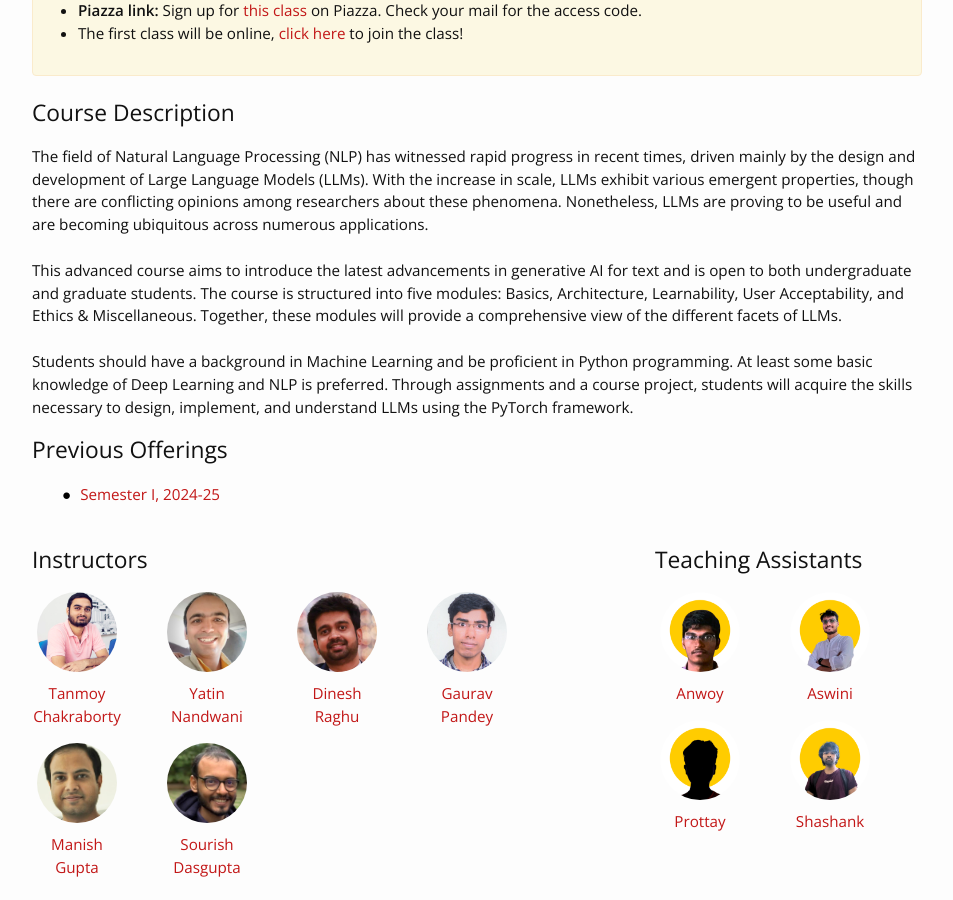
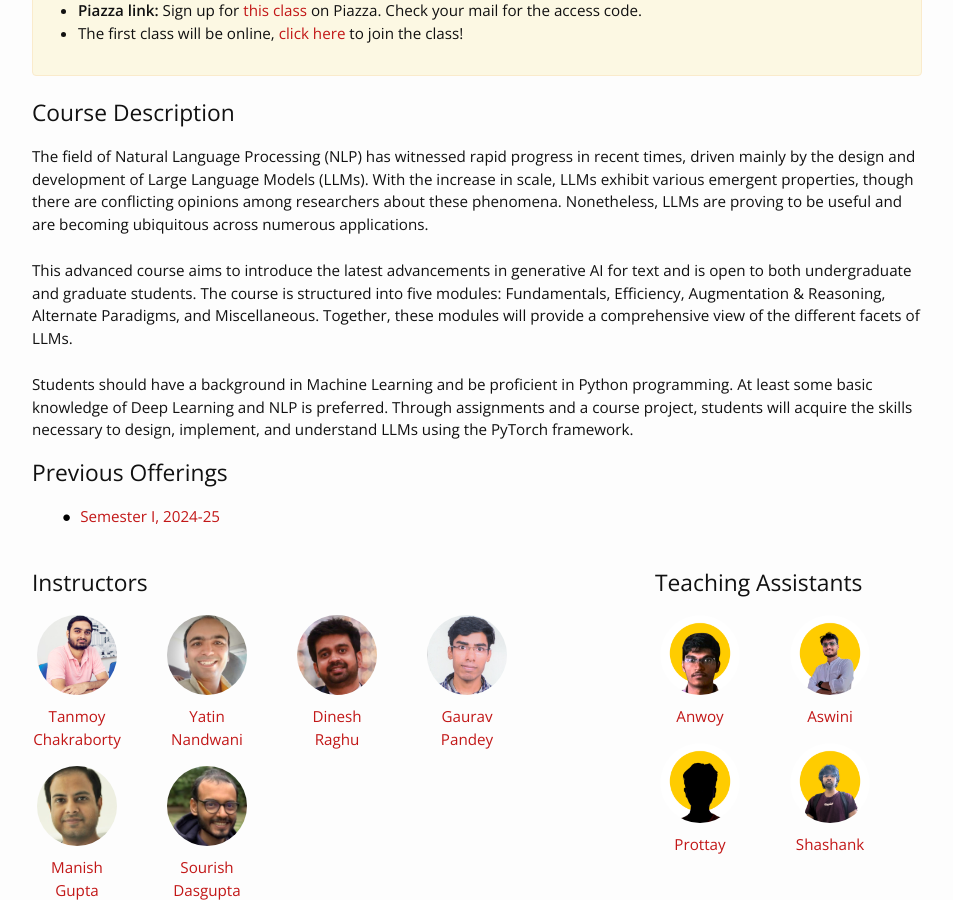
Before and after one commit to lcs2-iitd/ELL8299-2501, a Jekyll site: the page built from index.md, in a window 1280 px wide and 900 px high, scrolled down 334 px. Shown: the whole window, without its empty margins (163-1116 px from the left). Built offline with Jekyll 4.4.1, drawn with Linux system fonts in a browser that asks for light colours; nearby versions of some CDN libraries.

Commit message:
Update _config.yml

```diff
--- a/_config.yml
+++ b/_config.yml
@@ -1,7 +1,7 @@
 # Site settings
 course_code: ELL8299/AIL861
 course_name: "Advances in Large Language Models"
-course_description: "The field of Natural Language Processing (NLP) has witnessed rapid progress in recent times, driven mainly by the design and development of Large Language Models (LLMs). With the increase in scale, LLMs exhibit various emergent properties, though there are conflicting opinions among researchers about these phenomena. Nonetheless, LLMs are proving to be useful and are becoming ubiquitous across numerous applications.<br/><br/>This advanced course aims to introduce the latest advancements in generative AI for text and is open to both undergraduate and graduate students. The course is structured into five modules: Basics, Architecture, Learnability, User Acceptability, and Ethics & Miscellaneous. Together, these modules will provide a comprehensive view of the different facets of LLMs.<br/><br/>Students should have a background in Machine Learning and be proficient in Python programming. At least some basic knowledge of Deep Learning and NLP is preferred. Through assignments and a course project, students will acquire the skills necessary to design, implement, and understand LLMs using the PyTorch framework."
+course_description: "The field of Natural Language Processing (NLP) has witnessed rapid progress in recent times, driven mainly by the design and development of Large Language Models (LLMs). With the increase in scale, LLMs exhibit various emergent properties, though there are conflicting opinions among researchers about these phenomena. Nonetheless, LLMs are proving to be useful and are becoming ubiquitous across numerous applications.<br/><br/>This advanced course aims to introduce the latest advancements in generative AI for text and is open to both undergraduate and graduate students. The course is structured into five modules: Fundamentals, Efficiency, Augmentation & Reasoning, Alternate Paradigms, and Miscellaneous. Together, these modules will provide a comprehensive view of the different facets of LLMs.<br/><br/>Students should have a background in Machine Learning and be proficient in Python programming. At least some basic knowledge of Deep Learning and NLP is preferred. Through assignments and a course project, students will acquire the skills necessary to design, implement, and understand LLMs using the PyTorch framework."
 course_semester: "Semester I, 2025-26"
 
 baseurl: "/ELL8299-2501" # the subpath of your site, e.g. /blog/
```
